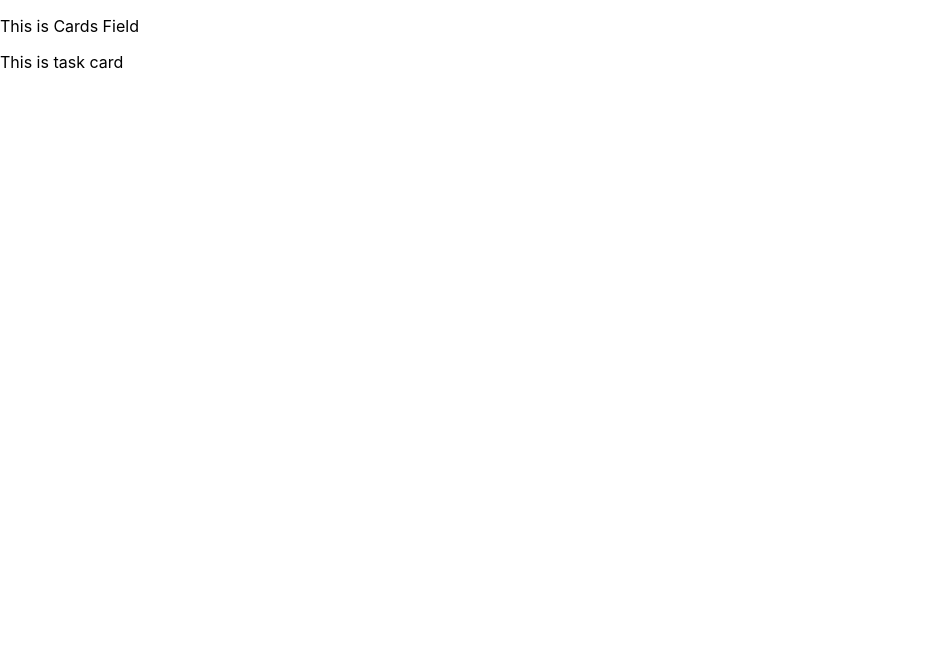
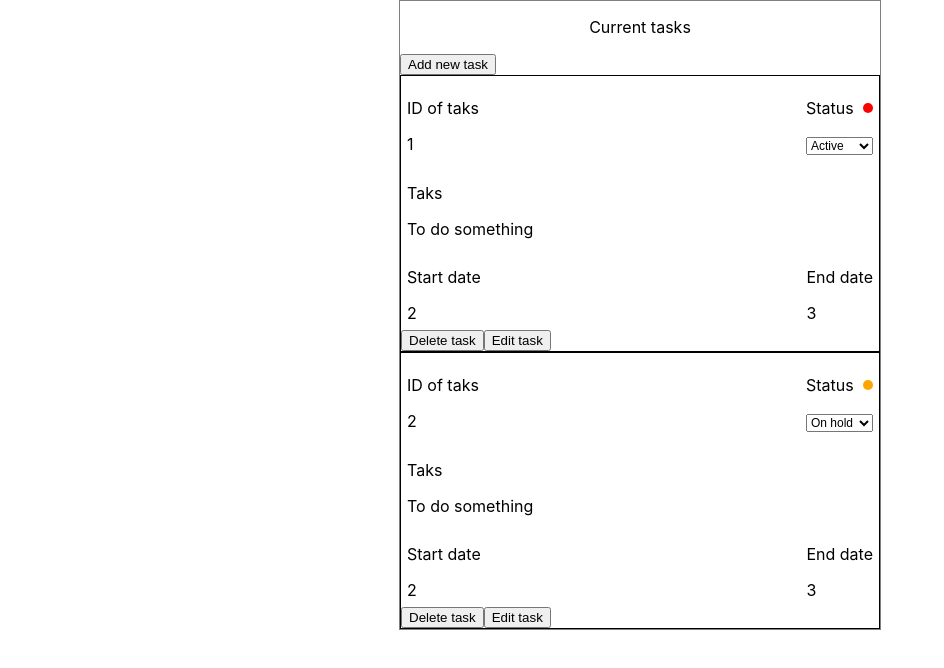
Before and after one commit to Rominos7/Test_project, a React (Create React App) app: page / in a window 1280 px wide. Shown: the top 668 px of the page, without its empty margins (0-944 px from the left). Built offline with nearby package versions, Linux system fonts and the light colour scheme.

Commit message:
added task card element

```diff
--- a/package.json
+++ b/package.json
@@ -16,6 +16,7 @@
     "react-dom": "^17.0.1",
     "react-scripts": "4.0.2",
     "typescript": "^4.1.5",
+    "uuid": "^8.3.2",
     "web-vitals": "^1.1.0"
   },
   "scripts": {
--- a/src/App.tsx
+++ b/src/App.tsx
@@ -5,7 +5,7 @@ import CardsField from '../src/components/cardsField/index'
 const App:React.FC = () => {
   return (
     <>
-<CardsField/>
+      <CardsField/>
     </>
   );
 }
--- a/src/app.module.scss
+++ /dev/null
@@ -1,4 +0,0 @@
-p{
-    color:red;
-    //background-color: blue;
-}
--- a/src/components/cardsField/cardsField.module.scss
+++ b/src/components/cardsField/cardsField.module.scss
@@ -1,3 +1,9 @@
-p{
-    color:blue;
+
+.cardContainer{
+    width: 30rem;
+    margin:0 auto;
+    border:solid 1px gray;
+    .title{
+        text-align: center;
+    }
 }
--- a/src/components/cardsField/index.tsx
+++ b/src/components/cardsField/index.tsx
@@ -1,12 +1,59 @@
-import React,{Fragment} from 'react'
+import React,{Fragment,useState,useEffect} from 'react'
 import styles from './cardsField.module.scss'
 import TaskCard from '../taskCadr/index'
+//import idGen from 'uuid';
 
 const CardsField:React.FC =()=>{
+
+    const [task,setTaks] = useState([{
+        id:0,
+        startDate:0,
+        endDate:1,
+        task:'',
+        status:'',
+    },
+    ]);
+
+    let taskList= [
+            {id:1,
+            startDate:2,
+            endDate:3,
+            task:'To do something',
+            status:'Active',
+            },
+            {id:2,
+            startDate:2,
+            endDate:3,
+            task:'To do something',
+            status:'On hold',
+            },
+        ];
+
+    useEffect(()=>{
+        setTaks(taskList);
+    },[])
+
+    const showCards=task.map((item:any,index:number)=>{
+        return(
+            <TaskCard
+               key={item.id}
+               numOfElement={index}
+               id={item.id}
+               startDate={item.startDate}
+               endDate={item.endDate}
+               task={item.task}
+               status={item.status}
+            />
+        )
+    })
+
     return(
         <>
-        <p>This is Cards Field</p>
-        <TaskCard/>
+        <div className={styles.cardContainer}>
+            <p className={styles.title}>Current tasks</p>
+            <button>Add new task</button>
+            {showCards}
+        </div>
         </>
     )
 }
--- a/src/components/taskCadr/index.tsx
+++ b/src/components/taskCadr/index.tsx
@@ -1,10 +1,82 @@
-import React,{Fragment} from 'react'
+import React,{Fragment, useEffect} from 'react'
 import styles from './taskCard.module.scss'
 
-const TaskCard:React.FC =()=>{
+type Props ={
+    id:number,
+    numOfElement:number,
+    startDate:number,
+    endDate:number,
+    task:string,
+    status:string,
+}
+
+
+const TaskCard:React.FC<Props> =({id,numOfElement,startDate,endDate,task,status})=>{
+
+    //set up initiall color of indication
+    document.body.style.setProperty('--circleColor', `green`);
+
+    const changeColor =()=>{
+        let selectors:any = document.querySelectorAll(`.${styles.statusSelect}`);
+        let circle:any = document.querySelectorAll(`.${styles.statusMark}`);
+        if(selectors[numOfElement].value==='Active'){
+            circle[numOfElement].style.backgroundColor = 'red';
+        }else if(selectors[numOfElement].value==='Pending'){
+            circle[numOfElement].style.backgroundColor = 'yellow';
+        }else if(selectors[numOfElement].value==='On hold'){
+            circle[numOfElement].style.backgroundColor = 'orange';
+        }else if(selectors[numOfElement].value==='Solved'){
+            circle[numOfElement].style.backgroundColor = 'green';
+        }
+
+    }
+
+    useEffect(()=>{
+        changeColor();
+    },[])
+
     return(
         <>
-        <p>This is task card</p>
+        <div className={styles.cardBox}>
+            <section className={styles.upperSection}>
+                <div>
+                    <p>ID of taks</p>
+                    {id}
+                </div>
+                <div className={styles.statusField}>
+                    <div className={styles.statusIndicator}>
+                        <p>Status</p>
+                        <div className={styles.statusMark}></div>
+                    </div>
+                    <select name='statusCheck' defaultValue={status} className={styles.statusSelect} onChange={()=>{changeColor()}}>
+                        <option value='Active'>Active</option>
+                        <option value='Pending'>Pending</option>
+                        <option value='On hold'>On hold</option>
+                        <option value='Solved'>Solved</option>
+                    </select>
+                </div>
+            </section>
+            <section className={styles.middleSection}>
+                <div>
+                    <p>Taks</p>
+                    {task}
+                </div>
+            </section>
+            <section className={styles.lowerSection}>
+                <div>
+                    <p>Start date</p>
+                    {startDate}
+                </div>
+                <div>
+                    <p>End date</p>
+                    {endDate}
+                </div>
+            </section>
+            <section>
+                <button>Delete task</button>
+                <button>Edit task</button>
+            </section>
+        </div>
         </>
     )
 }
--- a/src/components/taskCadr/taskCard.module.scss
+++ b/src/components/taskCadr/taskCard.module.scss
@@ -1,3 +1,36 @@
-p{
-    color:blue;
+
+.cardBox{
+    border: solid 1px black;
+    .upperSection{
+        padding: 0.375rem;
+        display: flex;
+        justify-content: space-between;
+        .statusField{
+            .statusIndicator{
+                display: flex;
+                justify-content: space-between;
+                align-items: center;
+                .statusMark{
+                    width: 10px;
+                    height: 10px;
+                    background-color: var(--circleColor);//green;
+                    border-radius: 50%;
+                }
+            }
+            .statusSelect{
+                font-size: 12px;
+            }
+        }
+    }
+    .middleSection{
+        padding: 0.375rem;
+        display: flex;
+        justify-content: space-between;
+
+    }
+    .lowerSection{
+        padding: 0.375rem;
+        display: flex;
+        justify-content: space-between;
+    }
 }
```
Also changed, not shown: 1 other file (tests, documents, lock files or other folders).
